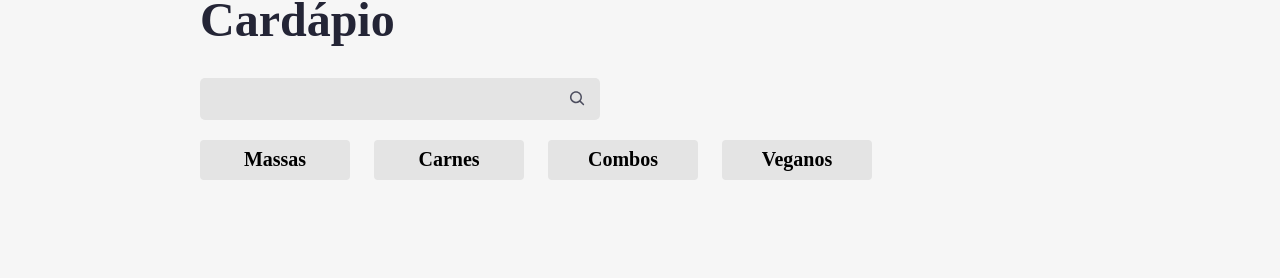
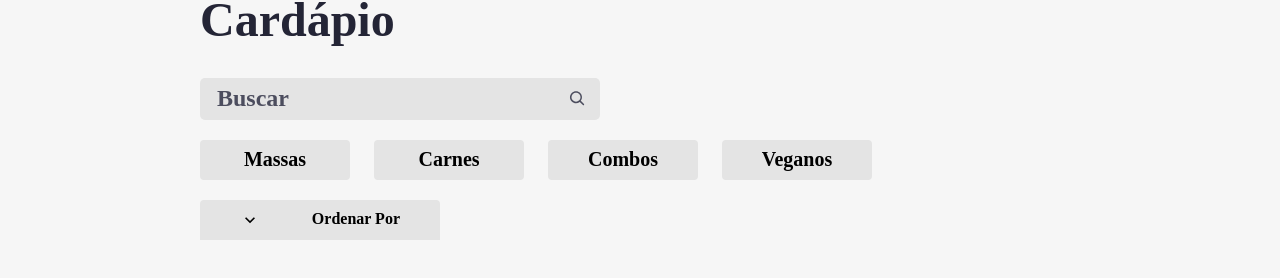
Before and after one commit to diogodoi/learning_React, a React (Create React App) app in the folder second-app/: page / in a window 1280 px wide. Shown: the part 514-792 px from the top of the page. Built offline with nearby package versions, Linux system fonts and the light colour scheme; a web font is replaced by a local one.

Commit message:
Adicionado o ordenador

```diff
--- a/second-app/public/index.html
+++ b/second-app/public/index.html
@@ -2,7 +2,7 @@
 <html lang="en">
   <head>
     <meta charset="utf-8" />
-    <link rel="icon" href="%PUBLIC_URL%/favicon.ico" />
+    <link rel="icon" href="%PUBLIC_URL%/favicon.svg" />
     <meta name="viewport" content="width=device-width, initial-scale=1" />
     <meta name="theme-color" content="#000000" />
     <meta
--- a/second-app/src/pages/Cardapio/Buscador/index.tsx
+++ b/second-app/src/pages/Cardapio/Buscador/index.tsx
@@ -9,6 +9,7 @@ export default function Buscador({busca,setBusca}:Props){
     return <div className={styles.buscador}>
         <input value={busca}
         onChange = {event => setBusca(event.target.value)}
+        placeholder= "Buscar"
         />
         <CgSearch size = {20}
         color ="#4c4d5e"/>
--- /dev/null
+++ b/second-app/src/pages/Cardapio/Ordenador/Ordenador.module.scss
@@ -0,0 +1,49 @@
+@import "styles/variaveis";
+
+.ordenador {
+  align-items: center;
+  background-color: $grey;
+  border: none;
+  border-top-left-radius: 4px;
+  border-top-right-radius: 4px;
+  display: flex;
+  font-size: 1rem;
+  font-weight: bold;
+  height: 40px;
+  justify-content: space-between;
+  min-width: 240px;
+  padding: 0 40px;
+  position: relative;
+  &--ativo {
+    background-color: $blue;
+    color: white;
+  }
+  &__options {
+    display: none;
+    position: absolute;
+    left: 0;
+    flex-direction: column;
+    top: 100%;
+    width: 100%;
+    &--ativo {
+      display: flex;
+    }
+  }
+  &__option {
+    align-items: center;
+    background-color: $grey;
+    border-top: 2px solid $light-grey;
+    box-sizing: border-box;
+    color: $black;
+    display: flex;
+    height: 40px;
+    justify-content: center;
+    width: inherit;
+    &:hover,
+    &--ativo {
+      background-color: $blue;
+      cursor: pointer;
+      color: white;
+    }
+  }
+}
--- /dev/null
+++ b/second-app/src/pages/Cardapio/Ordenador/index.tsx
@@ -0,0 +1,49 @@
+import styles from './Ordenador.module.scss'
+import opcoes from './opcoes.json'
+import { useState } from 'react';
+import classNames from 'classnames';
+import { MdKeyboardArrowDown, MdKeyboardArrowUp } from 'react-icons/md'
+
+interface Props {
+    ordenador: string;
+    setOrdenador: React.Dispatch<React.SetStateAction<string>>;
+}
+
+export default function Ordenador({ ordenador, setOrdenador }: Props) {
+    const [aberto, setAberto] = useState(false);
+    const nomeOrdenador = ordenador  && opcoes.find(opcao=>opcao.value == ordenador)?.nome;
+
+    return (
+        <button
+            className={classNames({
+                [styles.ordenador]:true,
+                [styles["ordenador--ativo"]]: ordenador !=="",
+            })}
+            onClick={() => {
+                setAberto(!aberto)
+            }}
+            onBlur={() => setAberto(false)}>
+            {aberto ?
+                (<MdKeyboardArrowUp size={20} />) :
+                (<MdKeyboardArrowDown size={20} />)}
+            <span>{nomeOrdenador || "Ordenar Por"}</span>
+            <div className={classNames({
+                [styles.ordenador__options]: true,
+                [styles['ordenador__options--ativo']]: aberto
+            })}>
+                {opcoes.map(opcao => (
+                    <div
+                        className={styles.ordenador__option}
+                        key={opcao.value}
+                        onClick={(  () => setOrdenador(opcao.value))}
+                        >
+
+                        {opcao.nome}
+                    </div>
+                ))}
+
+            </div>
+
+        </button>
+    )
+}
--- /dev/null
+++ b/second-app/src/pages/Cardapio/Ordenador/opcoes.json
@@ -0,0 +1,18 @@
+[
+    {
+      "nome": "",
+      "value": ""
+    },
+    {
+      "nome": "Porção",
+      "value": "porcao"
+    },
+    {
+      "nome": "Qtd. pessoas",
+      "value": "qtd_pessoas"
+    },
+    {
+      "nome": "Preço",
+      "value": "preco"
+    }
+  ]
--- a/second-app/src/pages/Cardapio/index.tsx
+++ b/second-app/src/pages/Cardapio/index.tsx
@@ -3,6 +3,7 @@ import Buscador from './Buscador';
 import styles from './Cardapio.module.scss';
 import { ReactComponent as Logo } from 'assets/logo.svg'
 import Filtros from './Filtros/index';
+import Ordenador from './Ordenador/index';
 
 
 
@@ -10,6 +11,7 @@ import Filtros from './Filtros/index';
 export default function Cardapio() {
     const [busca, setBusca] = useState("");
     const [filtro,setFiltro] = useState<number| null>(null);
+    const [ordenador, setOrdenador] = useState("");
     return (
         <main>
             <nav className={styles.menu}>
@@ -30,6 +32,7 @@ export default function Cardapio() {
                     <div className={styles.cardapio__filtros}>
 
                         <Filtros filtro={filtro} setFiltro={setFiltro} />
+                        <Ordenador ordenador = {ordenador} setOrdenador = {setOrdenador}/>
 
                     </div>
             </section>
```
Also changed, not shown: second-app/public/favicon.svg (added).
